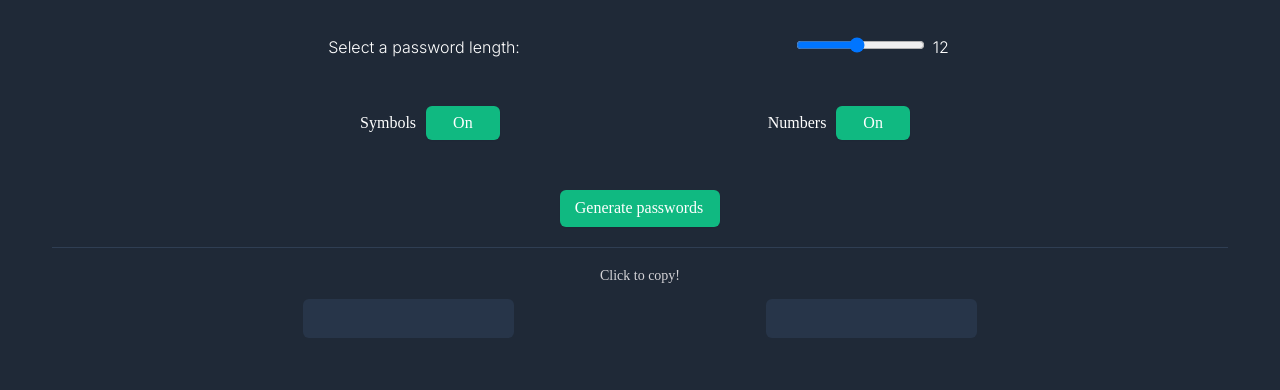
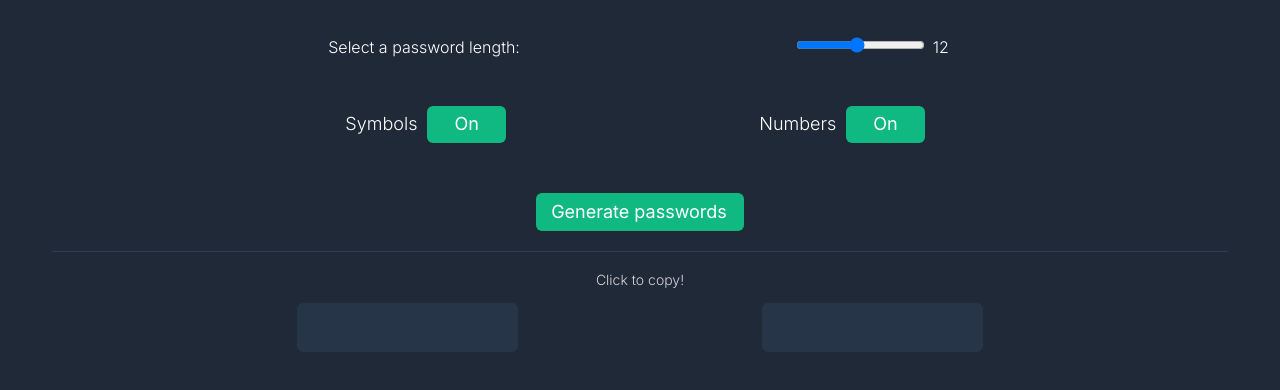
Before and after one commit to Hashim332/password_generator, a website built with Vite: page index.html in a window 1280 px wide. Shown: the part 230-620 px from the top of the page. Built offline with nearby package versions, Linux system fonts and the light colour scheme.

Commit message:
edited fonts and padding

```diff
--- a/index.css
+++ b/index.css
@@ -1,11 +1,15 @@
 body {
-    background: #1F2937;
+  background: #1f2937;
   color: white;
   margin: 115px 52px;
+  font-family: Inter;
+  font-size: 18px;
+  font-style: normal;
+  font-weight: 300;
 }
 
 h1 {
-    color: var(--white, #FFF);
+  color: var(--white, #fff);
   font-family: Karla;
   font-size: 40px;
   font-style: normal;
@@ -15,11 +19,11 @@ h1 {
 }
 
 .green-header {
-    color: #4ADF86;
+  color: #4adf86;
 }
 
 .subheader {
-    color: var(--Medium-grey, #D5D4D8);
+  color: var(--Medium-grey, #d5d4d8);
   /* text-xl/leading-7/font-normal */
   font-family: Inter;
   font-size: 18px;
@@ -34,7 +38,7 @@ button {
   justify-content: center;
   align-items: center;
   border-radius: 6px;
-    background: #10B981;
+  background: #10b981;
   box-shadow: 0px 1px 2px 0px rgba(0, 0, 0, 0.05);
   color: white;
   border: 1px;
@@ -47,7 +51,7 @@ button {
 .horizontal-rule {
   width: 100%;
   height: 1px;
-    background: #2F3E53; /* Set the color of the line */
+  background: #2f3e53; /* Set the color of the line */
   margin: 20px 0; /* Adjust the margin as needed */
 }
 
@@ -76,36 +80,33 @@ input[type="range"]:focus {
   margin: 50px;
 }
 
-.symbol-button{
+.symbol-button {
   display: flex;
   align-items: baseline;
 }
 
-.number-button{
+.number-button {
   display: flex;
-    align-items: baseline
+  align-items: baseline;
 }
 
-#numbers-button{
-    margin: 0px 10px ;
-    padding: 8px 27px ;
-
+#numbers-button {
+  margin: 0px 10px;
+  padding: 8px 27px;
 }
-#symbols-button{
-    margin: 0px 10px ;
-    padding: 8px 27px ;
+#symbols-button {
+  margin: 0px 10px;
+  padding: 8px 27px;
 }
-
 
 #generate-button {
   display: flex;
-    justify-content: center
+  justify-content: center;
 }
 
 .passwords {
   display: flex;
   justify-content: space-evenly;
-
 }
 
 .password {
@@ -113,7 +114,7 @@ input[type="range"]:focus {
   background: #273549;
   width: 211px;
   height: 39px;
-    color: #55F991;
+  color: #55f991;
 
   text-align: center;
   font-family: Inter;
@@ -121,16 +122,17 @@ input[type="range"]:focus {
   font-style: normal;
   font-weight: 300;
   line-height: 32px; /* 200% */
+  padding: 5px;
 }
 
 .password:hover {
-    cursor: pointer
+  cursor: pointer;
 }
 
 .ctc {
   margin-bottom: 15px;
-    color:  var(--Medium-grey, #D5D4D8);;
+  color: var(--Medium-grey, #d5d4d8);
   padding: 0px;
   text-align: center;
-    font-size: 14px
+  font-size: 14px;
 }
```
Lines whose indentation alone changed are shown as unchanged.
